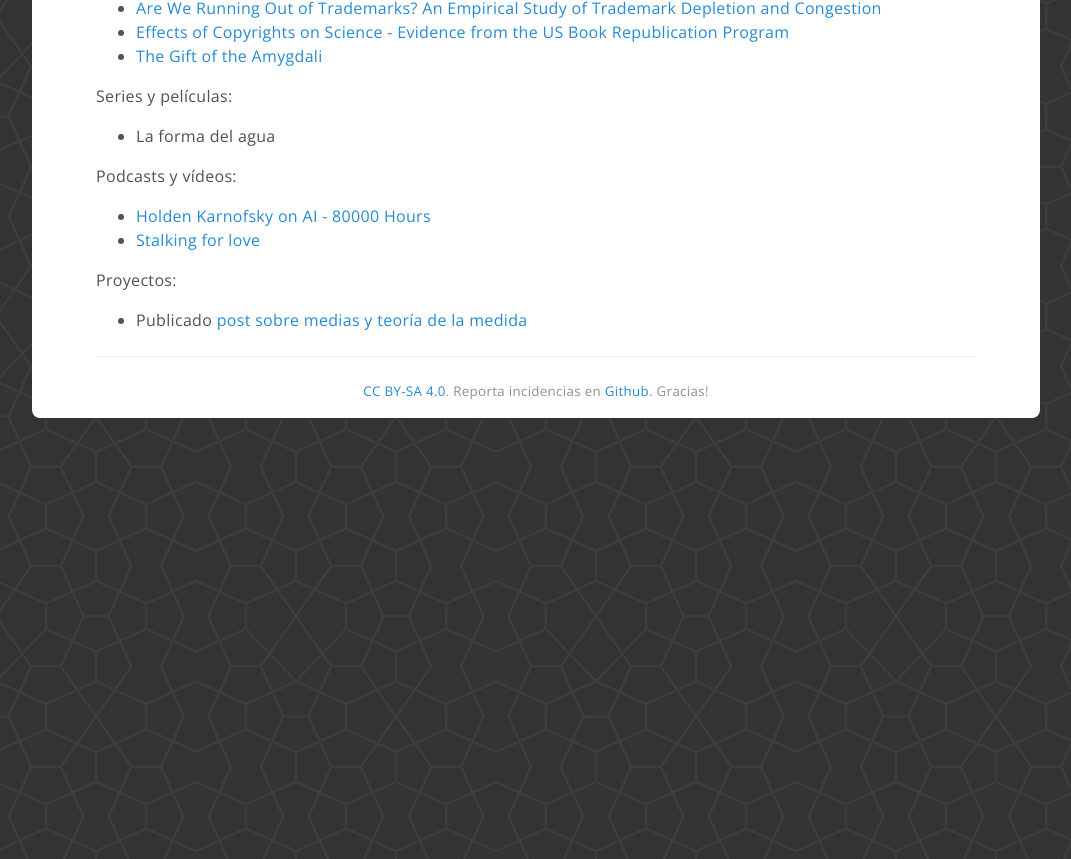
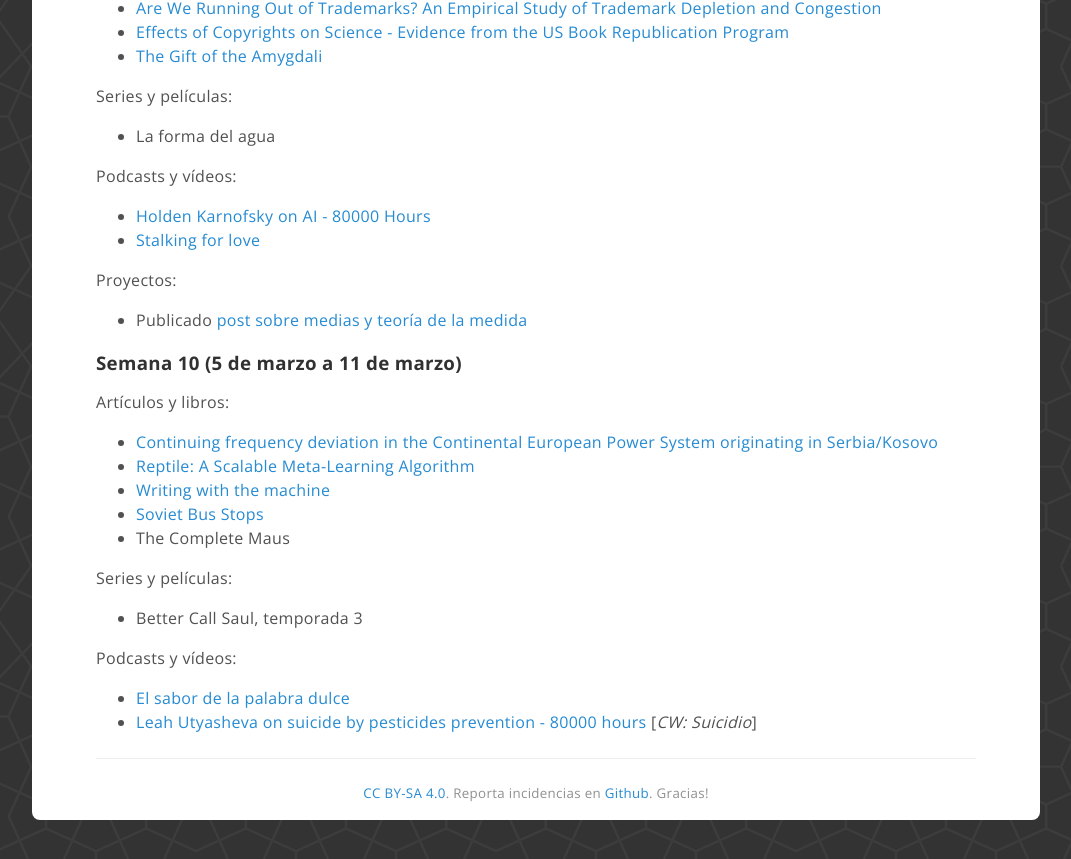
Before and after one commit to coDual/codual.github.io, a Jekyll site: the page built from log/2018.md, in a window 1280 px wide and 900 px high, scrolled down 4284 px. Shown: the top 859 px of the window, without its empty margins (104-1175 px from the left). Built offline with Jekyll 4.4.1, drawn with Linux system fonts in a browser that asks for light colours; before the commit the page ends 4782 px from its top, so only the background shows below that.

Commit message:
Semana 10

```diff
--- a/log/2018.md
+++ b/log/2018.md
@@ -209,3 +209,22 @@ Podcasts y vídeos:
 Proyectos:
 
 - Publicado [post sobre medias y teoría de la medida](https://libreim.github.io/blog/2018/03/01/medias/)
+
+<h3 id="s10">Semana 10 (5 de marzo a 11 de marzo)</h3>
+
+Artículos y libros:
+
+- [Continuing frequency deviation in the Continental European Power System originating in Serbia/Kosovo](https://www.entsoe.eu/news-events/announcements/announcements-archive/Pages/News/2018-03-06-press-release-continuing-frequency-deviation-in-the-continental-european-power-system.aspx)
+- [Reptile: A Scalable Meta-Learning Algorithm](https://blog.openai.com/reptile/)
+- [Writing with the machine](https://www.robinsloan.com/notes/writing-with-the-machine/)
+- [Soviet Bus Stops](http://fuel-design.com/publishing/soviet-bus-stops/)
+- The Complete Maus
+
+Series y películas:
+
+- Better Call Saul, temporada 3
+
+Podcasts y vídeos:
+
+- [El sabor de la palabra dulce](https://vimeo.com/11959632)
+- [Leah Utyasheva on suicide by pesticides prevention - 80000 hours](https://80000hours.org/2018/03/leah-utyasheva-pesticide-suicide-prevention) [*CW: Suicidio*]
```
